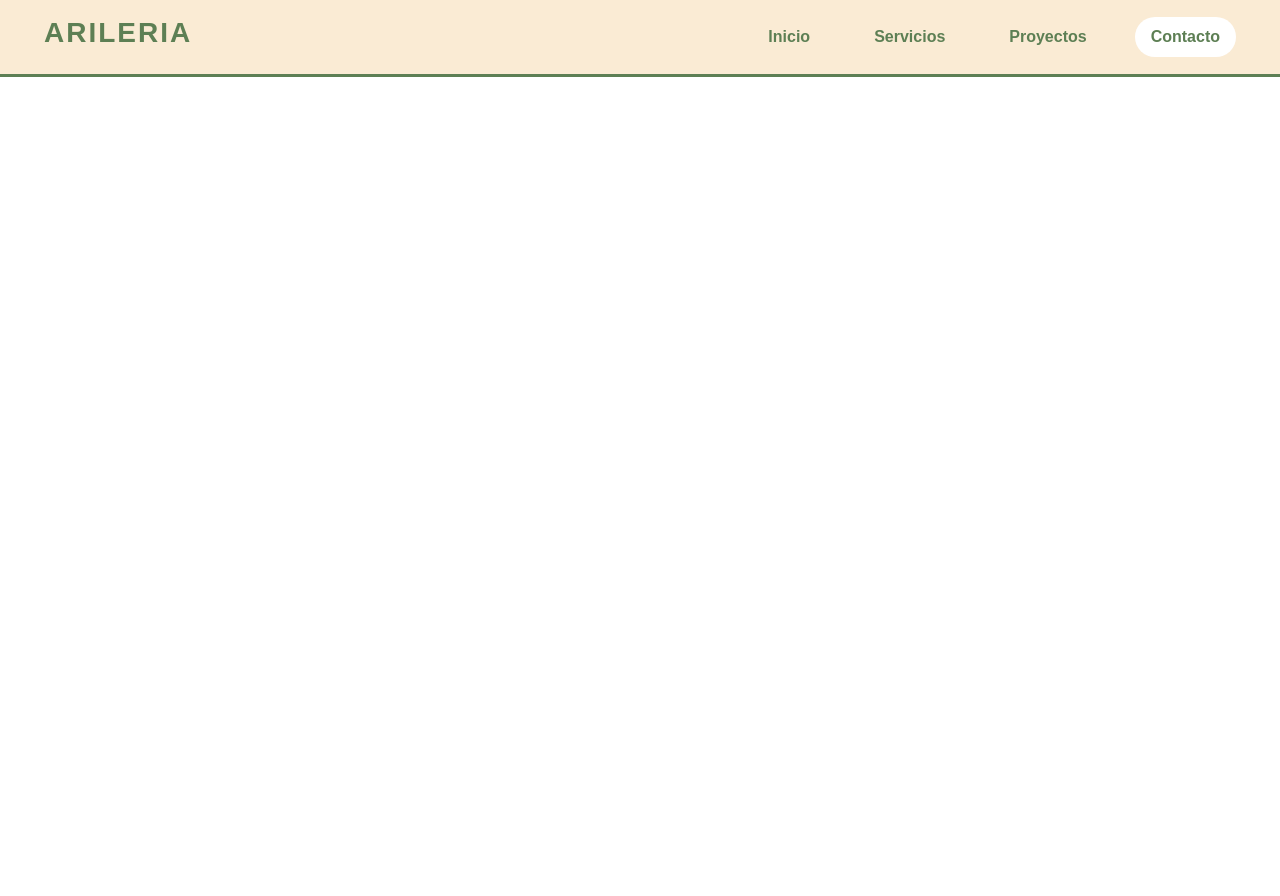
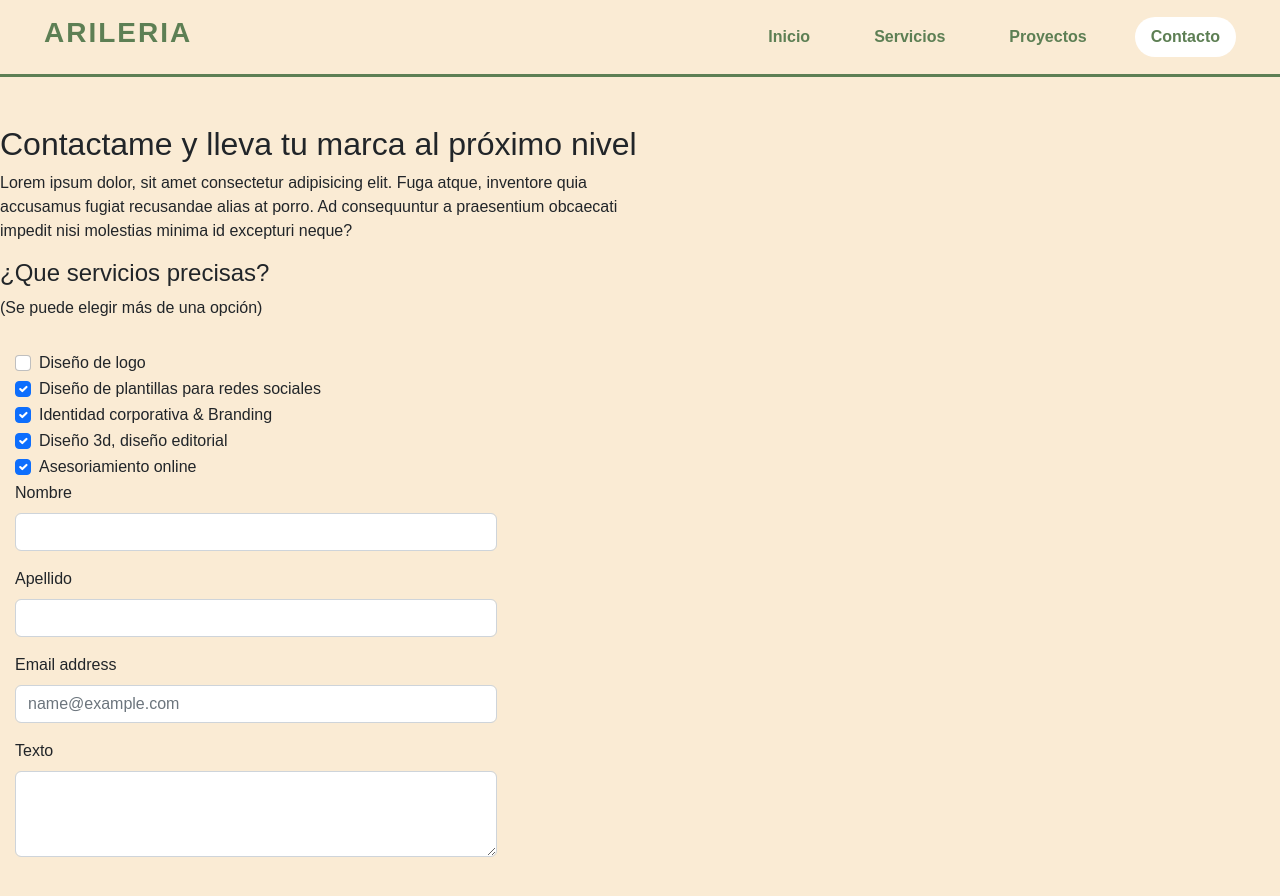
Before and after one commit to octavioserrago/ArileriaDesign, a plain HTML site: page pages/contacto.html in a window 1280 px wide. Before the commit the page ends 800 px from the top, so only its background shows below. Drawn offline with nearby package versions, Linux system fonts and the light colour scheme.

Commit message:
desarrollo página de contacto

```diff
--- a/pages/contacto.html
+++ b/pages/contacto.html
@@ -44,6 +44,65 @@
         <a href="contacto.html">Contacto</a>
     </nav>
 
+    <main class="maindecontacto">
+        <h2 class="titulodecontacto">Contactame y lleva tu marca al próximo nivel</h2>
+        <p>Lorem ipsum dolor, sit amet consectetur adipisicing elit. Fuga atque, inventore quia accusamus fugiat recusandae alias at porro. Ad consequuntur a praesentium obcaecati impedit nisi molestias minima id excepturi neque?</p>
+
+        <h4>¿Que servicios precisas?</h4><p>(Se puede elegir más de una opción)</p>
+
+        <div class="formulario">
+
+
+            <div class="form-check">
+                <input class="form-check-input" type="checkbox" value="" id="flexCheckDefault">
+                <label class="form-check-label" for="flexCheckDefault">
+                Diseño de logo
+                </label>
+            </div>
+            <div class="form-check">
+                <input class="form-check-input" type="checkbox" value="" id="flexCheckChecked" checked>
+                <label class="form-check-label" for="flexCheckChecked">
+              Diseño de plantillas para redes sociales
+                </label>
+            </div>
+            <div class="form-check">
+                <input class="form-check-input" type="checkbox" value="" id="flexCheckChecked" checked>
+                <label class="form-check-label" for="flexCheckChecked">
+              Identidad corporativa & Branding
+                </label>
+            </div>
+            <div class="form-check">
+                <input class="form-check-input" type="checkbox" value="" id="flexCheckChecked" checked>
+                <label class="form-check-label" for="flexCheckChecked">
+              Diseño 3d, diseño editorial
+                </label>
+            </div>
+            <div class="form-check">
+                <input class="form-check-input" type="checkbox" value="" id="flexCheckChecked" checked>
+                <label class="form-check-label" for="flexCheckChecked">
+              Asesoriamiento online
+                </label>
+            </div>
+            <div class="mb-3">
+                <label for="exampleFormControlInput1" class="form-label">Nombre</label>
+                <input type="name" class="form-control" id="exampleFormControlInput1">
+            </div>
+            <div class="mb-3">
+                <label for="exampleFormControlInput1" class="form-label">Apellido</label>
+                <input type="name" class="form-control" id="exampleFormControlInput1">
+            </div>
+            <div class="mb-3">
+                <label for="exampleFormControlInput1" class="form-label">Email address</label>
+                <input type="email" class="form-control" id="exampleFormControlInput1" placeholder="name@example.com">
+            </div>
+            <div class="mb-3">
+                <label for="exampleFormControlTextarea1" class="form-label">Texto</label>
+                <textarea class="form-control" id="exampleFormControlTextarea1" rows="3"></textarea>
+            </div>
+        </div>
+    </main>
+
+
 
 <script src="https://cdn.jsdelivr.net/npm/bootstrap@5.2.1/dist/js/bootstrap.bundle.min.js" integrity="sha384-u1OknCvxWvY5kfmNBILK2hRnQC3Pr17a+RTT6rIHI7NnikvbZlHgTPOOmMi466C8" crossorigin="anonymous"></script>
 <script src="../script.js"></script>
--- a/stylesheet.css
+++ b/stylesheet.css
@@ -245,3 +245,25 @@ cursor: pointer;
     width: 100%;
     text-align: center;
   }
+
+
+  /**Página de contacto**/
+
+  .maindecontacto{
+    background-color: #faebd4;
+    width: 100%;
+    height: 900px;
+  }
+  .titulodecontacto{
+    margin-top: 75px;
+    padding-top: 50px;
+  }
+
+  .maindecontacto p{
+    width: 50%;
+  }
+
+  .formulario{
+    width: 40%;
+    padding: 15px;
+  }
```
